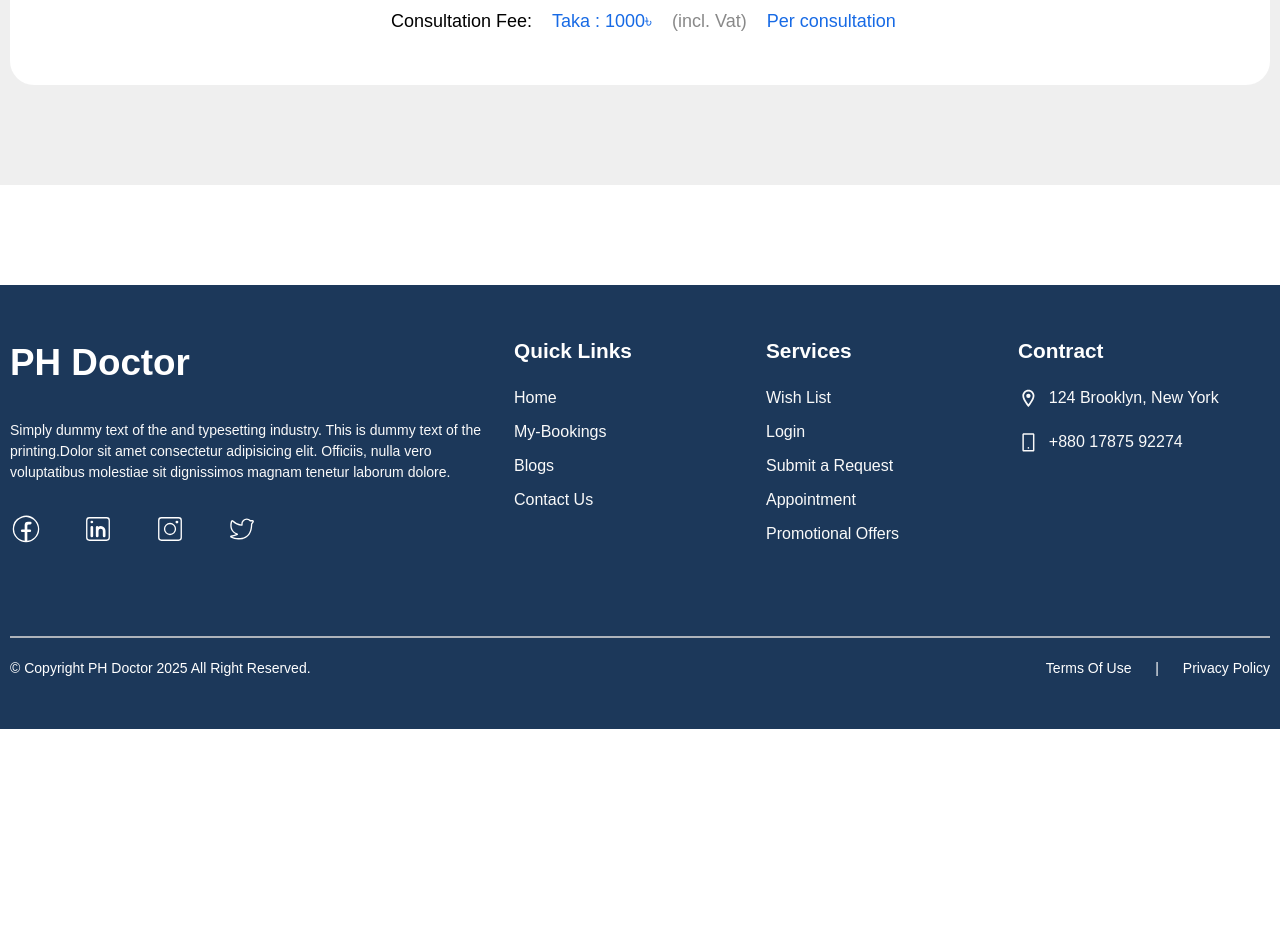
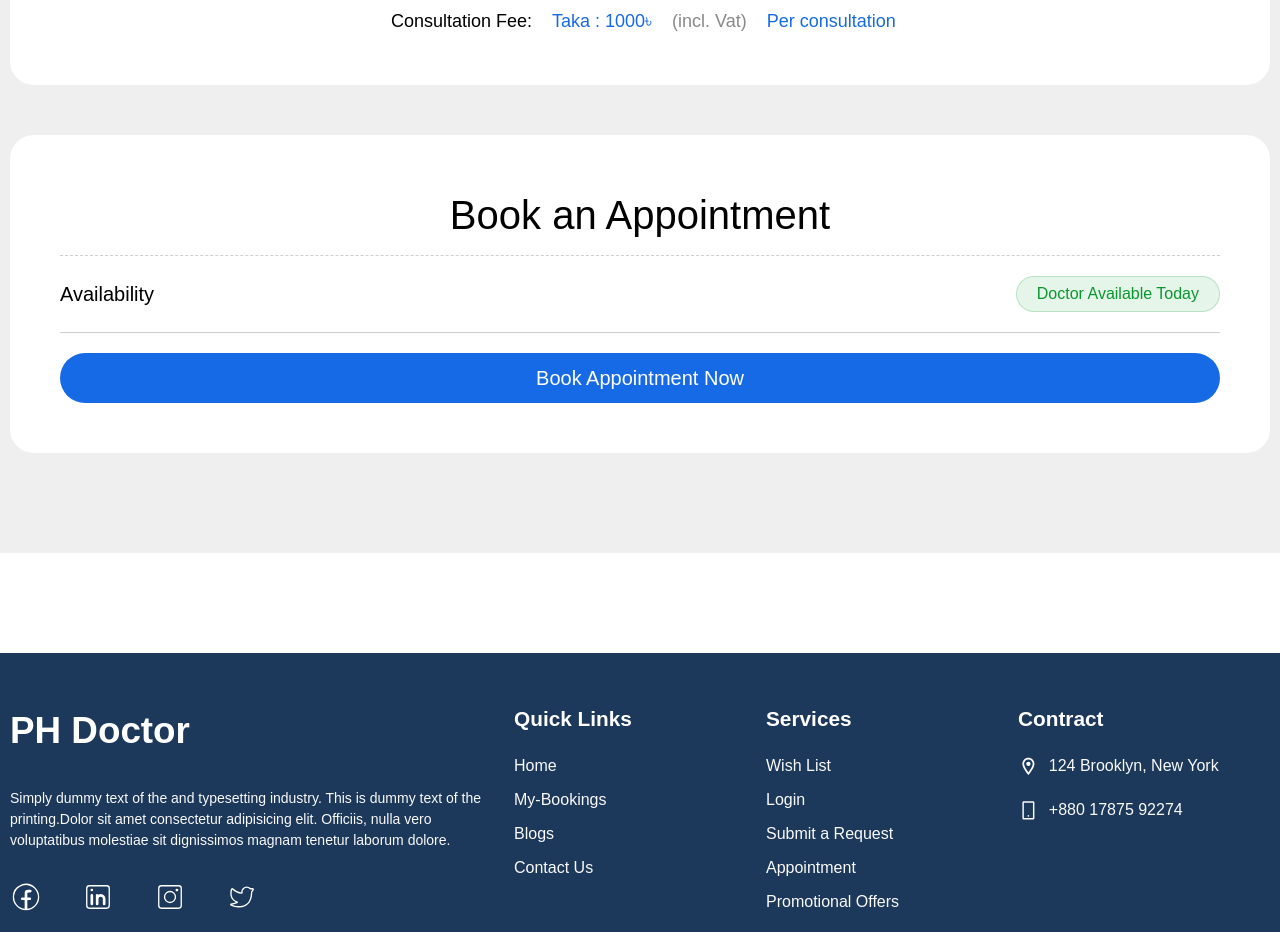
Before and after one commit to shsobur/ph-doctor, a React (Vite) app: page /doctorDetails/1 in a window 1280 px wide. Shown: the part 963-1895 px from the top of the page. Before the commit the page ends 1692 px from the top, so only its background shows below. Built offline with nearby package versions, Linux system fonts and the light colour scheme; a web font is replaced by a local one.

Commit message:
Added booking functionality

```diff
--- a/package.json
+++ b/package.json
@@ -19,6 +19,7 @@
     "react-intersection-observer": "^9.16.0",
     "react-router": "^7.5.1",
     "react-router-dom": "^7.5.1",
+    "sweetalert2": "^11.19.1",
     "tailwindcss": "^4.1.4"
   },
   "devDependencies": {
--- /dev/null
+++ b/src/Components/Booking/Booking.js
@@ -0,0 +1,61 @@
+import Swal from "sweetalert2";
+
+const handleExistBooking = () => {
+  let bookings = [];
+  const existBookingStr = localStorage.getItem("bookings");
+
+  if (existBookingStr) {
+    bookings = JSON.parse(existBookingStr);
+  }
+
+  return bookings;
+};
+
+const handleBooking = (bookingDoctorData) => {
+  const bookingData = handleExistBooking();
+  console.log(bookingData);
+
+  const isExistBooking = bookingData.find(
+    (booking) => booking.id === bookingDoctorData.id
+  );
+
+  if (isExistBooking) {
+    const Toast = Swal.mixin({
+      toast: true,
+      position: "top-end",
+      showConfirmButton: false,
+      timer: 2000,
+      timerProgressBar: true,
+      didOpen: (toast) => {
+        toast.onmouseenter = Swal.stopTimer;
+        toast.onmouseleave = Swal.resumeTimer;
+      },
+    });
+    Toast.fire({
+      icon: "error",
+      title: "Booking already exist",
+    });
+    return;
+  }
+
+  bookingData.push(bookingDoctorData);
+  const data = JSON.stringify(bookingData);
+  localStorage.setItem("bookings", data);
+  const Toast = Swal.mixin({
+    toast: true,
+    position: "top-end",
+    showConfirmButton: false,
+    timer: 2000,
+    timerProgressBar: true,
+    didOpen: (toast) => {
+      toast.onmouseenter = Swal.stopTimer;
+      toast.onmouseleave = Swal.resumeTimer;
+    },
+  });
+  Toast.fire({
+    icon: "success",
+    title: "Booked successfully",
+  });
+};
+
+export { handleBooking };
--- a/src/Components/DoctorDetails/DoctorDetails.css
+++ b/src/Components/DoctorDetails/DoctorDetails.css
@@ -164,3 +164,54 @@
 .doctor_fee li:nth-child(4) {
   color: #176AE5;
 }
+
+.doctor_booking_container {
+  margin-top: 50px;
+  padding: 50px;
+  border-radius: 24px;
+  background-color: #ffffff;
+}
+
+.doctor_booking_container h1 {
+  text-align: center;
+  font-size: 2.5rem;
+  margin-bottom: 10px;
+}
+
+.doctor_booking_container ul {
+  display: flex;
+  align-items: center;
+  justify-content: space-between;
+  padding: 20px 0;
+  margin-bottom: 20px;
+  font-size: 20px;
+  font-weight: 500;
+  border-top: 1px dashed #0f0f0f33;
+  border-bottom: 1px solid #0f0f0f33;
+}
+
+.doctor_booking_container ul li:nth-child(2) {
+  color: #09982F;
+  border-radius: 99px;
+  padding: 5px 20px;
+  font-weight: 400;
+  font-size: 16px;
+  background: #09982f1a;
+  border: 1px solid #09982f33;
+}
+
+.doctor_booking_container button {
+  width: 100%;
+  color: #ffffff;
+  font-size: 20px;
+  padding: 10px 0;
+  border-radius: 99px;
+  font-weight: 500;
+  cursor: pointer;
+  border: none;
+  background-color: #176AE5;
+}
+
+.doctor_booking_container button:hover {
+  background-color: #145ece;
+}
--- a/src/Components/DoctorDetails/DoctorDetails.jsx
+++ b/src/Components/DoctorDetails/DoctorDetails.jsx
@@ -1,6 +1,7 @@
 import "./DoctorDetails.css";
 import { LiaRegistered } from "react-icons/lia";
 import { useLoaderData, useParams } from "react-router";
+import { handleBooking } from "../Booking/Booking";
 
 const DoctorDetails = () => {
   // Handling doctor data__
@@ -8,6 +9,17 @@ const DoctorDetails = () => {
   const { id } = useParams();
   const intId = Number(id);
   const data = doctorData.find((doctor) => doctor.id === intId);
+
+  const handleDoctorBookings = () => {
+    const bookedDoctorData = {
+      id: data.id,
+      fee: data.fee,
+      name: data.name,
+      education: data.education,
+    };
+
+    handleBooking(bookedDoctorData);
+  };
 
   return (
     <>
@@ -56,6 +68,17 @@ const DoctorDetails = () => {
               </ul>
             </div>
           </div>
+
+          <div className="doctor_booking_container">
+            <h1>Book an Appointment</h1>
+
+            <ul>
+              <li>Availability</li>
+              <li>Doctor Available Today</li>
+            </ul>
+
+            <button onClick={handleDoctorBookings}>Book Appointment Now</button>
+          </div>
         </div>
       </section>
     </>
```
Also changed, not shown: 1 other file (tests, documents, lock files or other folders).
